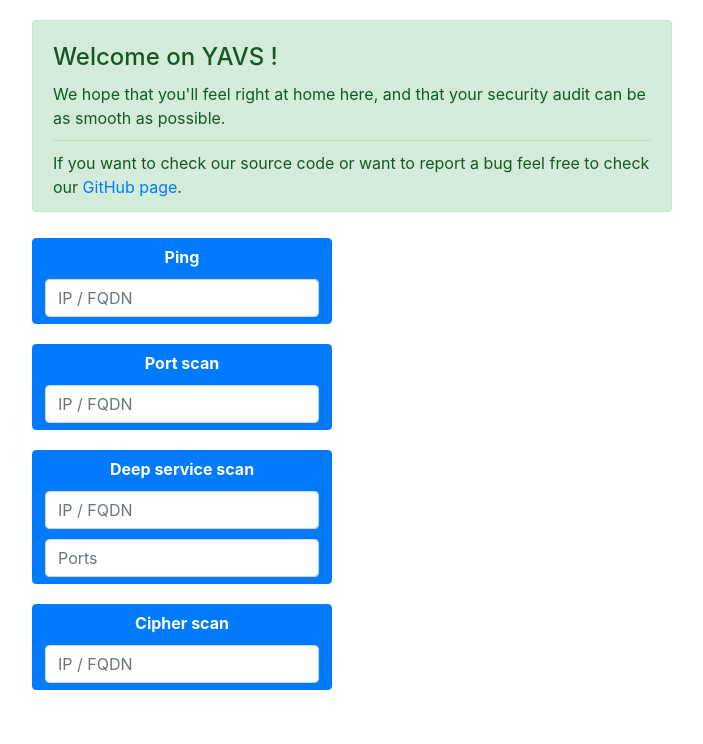
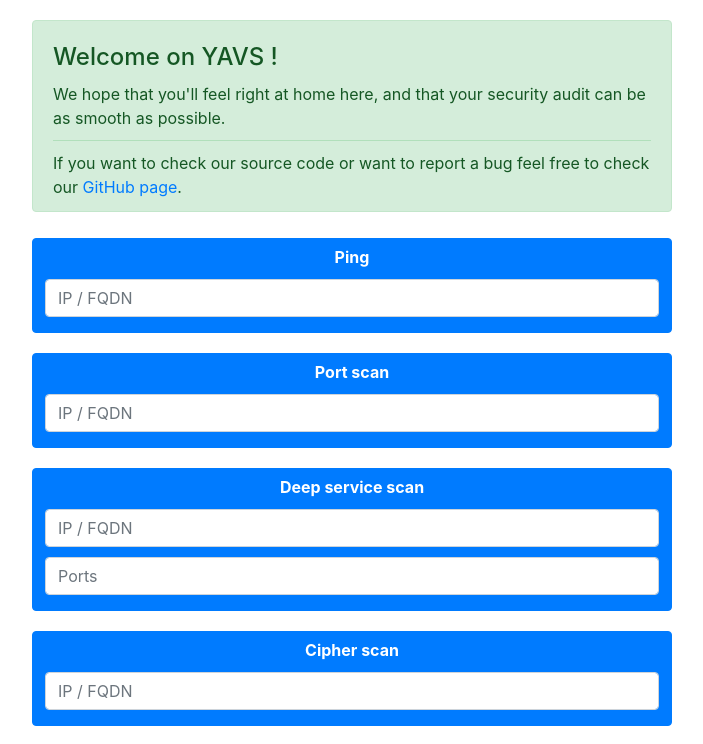
Before and after one commit to haysberg/yavs-gui, a Flask app: page / in a window 1280 px wide. Shown: the part 56-800 px from the top of the page, without its empty margins (288-991 px from the left). Run offline with Flask 2, Linux system fonts and the light colour scheme; some libraries are stand-ins or nearby versions.

Commit message:
Modified gitignore, changed CSS to have better looking buttons

```diff
--- a/static/css/custom/main.css
+++ b/static/css/custom/main.css
@@ -69,3 +69,8 @@ table{
     width:90% !important;
     margin: auto !important;
 }
+
+.featurebtn{
+    width : 100% !important;
+    padding-bottom: 15px !important;
+}
--- a/templates/index.html
+++ b/templates/index.html
@@ -8,16 +8,16 @@
             <p class="mb-0">If you want to check our source code or want to report a bug feel free to check our <a href="https://github.com/Couaque/yavs-gui">GitHub page</a>.</p>
           </div>
         <div class="feature">
-            <button class="btn btn-primary" type="submit"><B onclick="jsping()">Ping</B><input placeholder="IP / FQDN" id="pinginput" class="form-control"></button>
+            <button class="btn btn-primary featurebtn" type="submit"><B onclick="jsping()">Ping</B><input placeholder="IP / FQDN" id="pinginput" class="form-control"></button>
         </div>
         <div class="feature">
-            <button class="btn btn-primary" type="submit"><B onclick="jsportscan()">Port scan</B><input placeholder="IP / FQDN" id="portscaninput" class="form-control"></button>
+            <button class="btn btn-primary featurebtn" type="submit"><B onclick="jsportscan()">Port scan</B><input placeholder="IP / FQDN" id="portscaninput" class="form-control"></button>
         </div>
         <div class="feature">
-            <button class="btn btn-primary" type="submit"><B onclick="jsservicescan()">Deep service scan</B><input placeholder="IP / FQDN" id="servicescaninput_fqdn" class="form-control"><input placeholder="Ports" id="servicescaninput_ports" class="form-control"></button>
+            <button class="btn btn-primary featurebtn" type="submit"><B onclick="jsservicescan()">Deep service scan</B><input placeholder="IP / FQDN" id="servicescaninput_fqdn" class="form-control"><input placeholder="Ports" id="servicescaninput_ports" class="form-control"></button>
         </div>
         <div class="feature">
-            <button class="btn btn-primary" type="submit"><B onclick="jscipherscan()">Cipher scan</B><input placeholder="IP / FQDN" id="cipherscaninput" class="form-control"></button>
+            <button class="btn btn-primary featurebtn" type="submit"><B onclick="jscipherscan()">Cipher scan</B><input placeholder="IP / FQDN" id="cipherscaninput" class="form-control"></button>
         </div>
     </div>
 {% endblock %}
```
